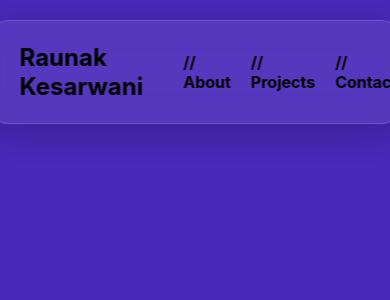
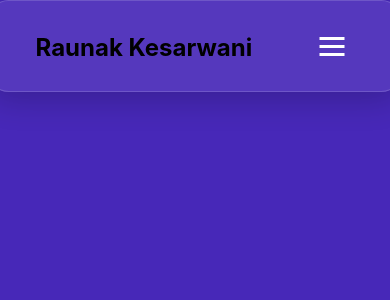
Before and after one commit to raunak-kesarwani/Portfolio-react, a React (Create React App) app: page / in a window 390 px wide. Shown: the top 300 px of the page. Built offline with nearby package versions, Linux system fonts and the light colour scheme.

Commit message:
feat(ui): make navigation bar responsive

```diff
--- a/src/components/Navigation.js
+++ b/src/components/Navigation.js
@@ -1,14 +1,30 @@
-import React from 'react';
+import React, { useState } from 'react';
 
 function Navigation(props) {
+    const [isOpen, setIsOpen] = useState(false);
+
+    const toggleMenu = () => {
+        setIsOpen(!isOpen);
+    };
     return (
         <nav className='navbar'>
-            <div className="logo"><a href="/" onClick={() => window.location.reload()}>{props.title}</a></div>
-            <ul className="nav-links">
-                <li><a href="#about">// About</a></li>
-                <li><a href="#projects">// Projects</a></li>
-                <li><a href="#contact">// Contact</a></li>
-            </ul>
+            <div className="navbar-container">
+                <div className="navbar-logo">
+                    <a href="/" onClick={() => window.location.reload()}>{props.title}</a>
+                </div>
+
+                <button className="navbar-toggle" onClick={toggleMenu}>
+                    <span className="bar"></span>
+                    <span className="bar"></span>
+                    <span className="bar"></span>
+                </button>
+
+                <ul className={`navbar-menu ${isOpen ? 'active' : ''}`}>
+                    <li><a href="#about">// About</a></li>
+                    <li><a href="#projects">// Projects</a></li>
+                    <li><a href="#contact">// Contact</a></li>
+                </ul>
+            </div>
         </nav>
     );
 }
--- a/src/index.css
+++ b/src/index.css
@@ -18,48 +18,140 @@ code {
   top: 20px;
   left: 50%;
   transform: translateX(-50%);
-
-  width: 90%;
-  max-width: 1200px;
-
   display: flex;
   justify-content: space-between;
   align-items: center;
-
+  height: 60px;
+  width: 90%;
+  max-width: 1200px;
+  top: 0;
   padding: 15px 30px;
 
   background: rgba(255, 255, 255, 0.08);
   backdrop-filter: blur(15px);
   -webkit-backdrop-filter: blur(15px);
-
   border: 1px solid rgba(255, 255, 255, 0.15);
   border-radius: 20px;
-
   box-shadow: 0 8px 32px rgba(0, 0, 0, 0.2);
-
   z-index: 1000;
 }
 
-.nav-links {
+.navbar-container {
+  display: flex;
+  justify-content: space-between;
+  align-items: center;
+  width: 100%;
+  max-width: 1200px;
+  padding: 0 20px;
+}
+
+.navbar-logo a {
+  text-decoration: none;
+  color: black;
+  font-size: 24px;
+  font-weight: bold;
+  cursor: pointer;
+}
+
+.navbar-menu {
   list-style: none;
   display: flex;
   gap: 20px;
-  justify-content: right;
+  justify-content: flex-end;
   flex: 1;
 }
 
-.nav-links li a {
+.navbar-container .navbar-menu {
+  display: flex;
+  gap: 1.5rem;
+  justify-content: flex-end;
+  text-align: center;
+  flex: 1;
+  list-style: none;
+}
+
+.navbar-container .navbar-menu li a {
   text-decoration: none;
   display: flex;
   align-items: center;
   gap: 5px;
   color: black;
+  font-size: 1.3rem;
   font-weight: bold;
+  padding: 3px 20px;
+  border-radius: 10px;
+  border: 2px solid transparent;
+  transition: all 0.3s ease;
+  white-space: nowrap;
 }
 
-.logo a {
-  text-decoration: none;
-  color: black;
-  font-size: 24px;
-  font-weight: bold;
+.navbar-container .navbar-menu li a:hover,
+.navbar-container .navbar-menu li a.active {
+  color: #4728b8;
+  text-color: #4728b8;
 }
+
+.navbar-toggle {
+  display: none;
+  background: transparent;
+  padding: 10px;
+  border: none;
+  cursor: pointer;
+}
+
+.bar {
+  display: block;
+  width: 25px;
+  height: 3px;
+  margin: 5px auto;
+  background-color: white;
+  transition: all 0.3s ease-in-out;
+}
+
+/* RESPONSIVE DESIGN */
+@media (max-width: 880px) {
+  .navbar {
+    backdrop-filter: none;
+  }
+
+  .navbar-container .navbar-menu {
+    display: none;
+    flex-direction: column;
+    align-items: flex-start;
+    gap: 1.7rem;
+    position: absolute;
+    height: 100vh;
+    width: 250px;
+    top: 0;
+    right: 0;
+    padding: 5rem 1.5rem;
+    box-shadow: 0 10px 10px rgba(0, 0, 0, 0.5);
+    backdrop-filter: blur(10px);
+  }
+
+  .navbar-container .navbar-menu.active {
+    display: flex;
+    align-items: flex-start;
+    justify-content: flex-start;
+  }
+
+  .navbar-toggle {
+    display: block;
+    z-index: 999;
+  }
+}
+
+@media (max-width: 480px) {
+  .navbar-container {
+    padding: 0 1rem;
+  }
+
+  .navbar-logo {
+    font-size: 1.7rem;
+  }
+
+  .navbar-container .navbar-menu li a {
+    font-size: 1.2rem;
+    padding: 3px 15px;
+  }
+}
```
